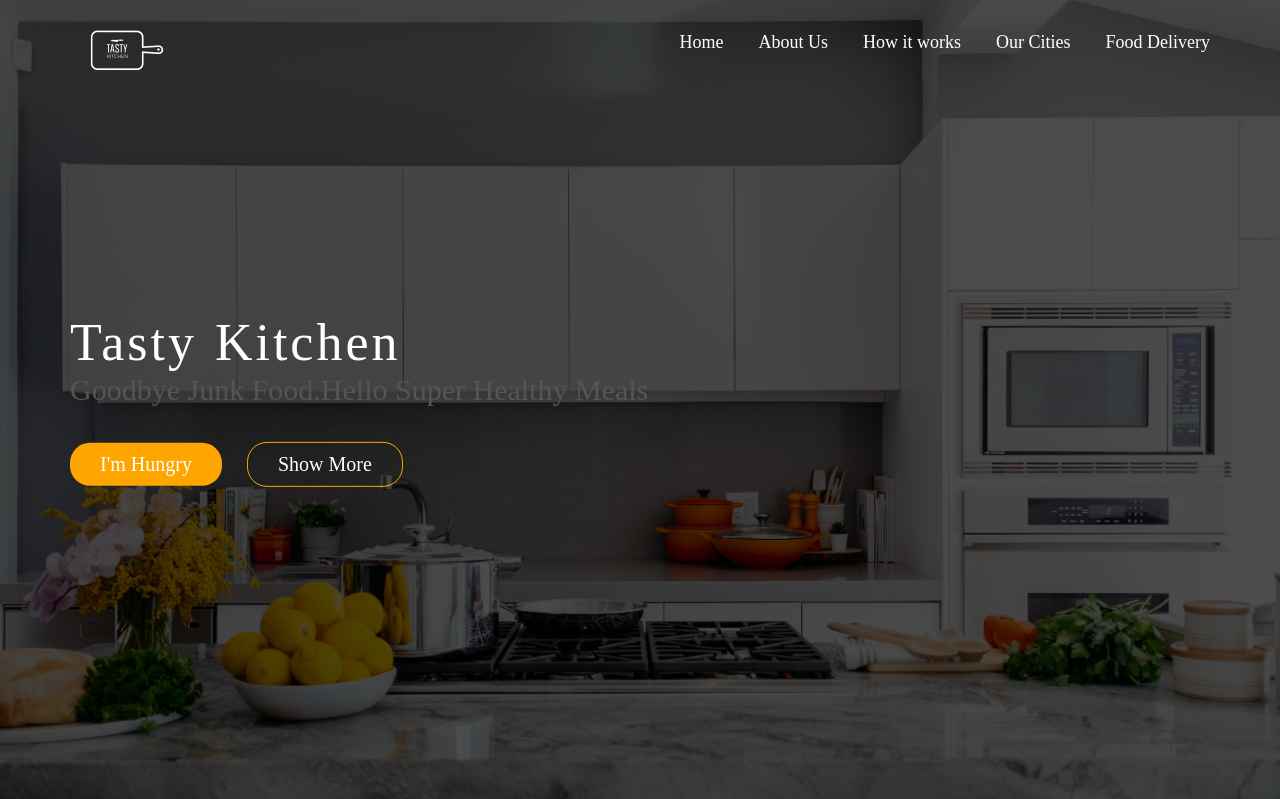
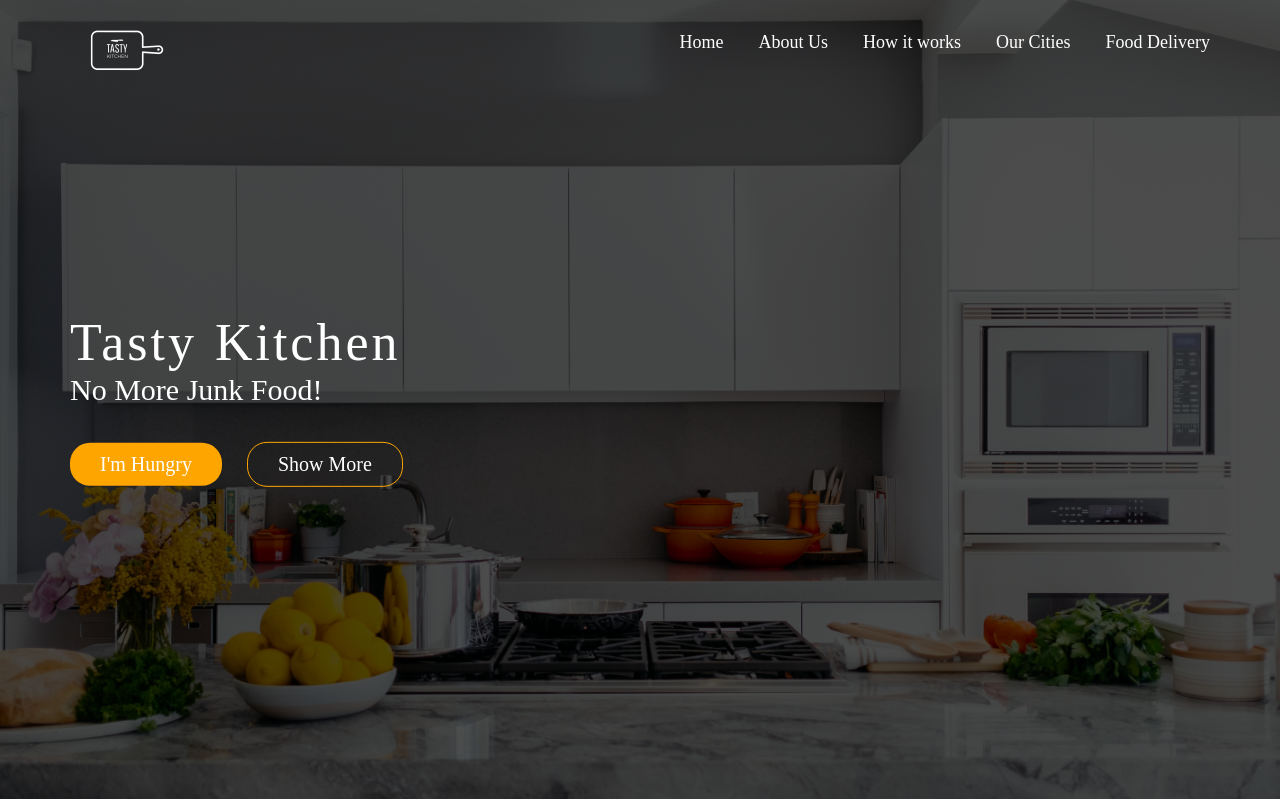
Before and after one commit to williamgyasi/TastyKitchen, a PHP site: page / in a window 1280 px wide. Shown: the top 799 px of the page. Run offline with PHP 8.4, Linux system fonts and the light colour scheme; some libraries are stand-ins or nearby versions.

```diff
--- a/css/style.css
+++ b/css/style.css
@@ -85,6 +85,7 @@ header{
     top: 50%;
     left: 50%;
     transform: translate(-50%,-50%);
+    color: white;
 
 }
 
--- a/index.html
+++ b/index.html
@@ -25,7 +25,7 @@
        </nav>
        <div class="hero-text-box">
            <h1>Tasty Kitchen</h1>
-           <h3>Goodbye Junk Food.Hello Super Healthy Meals</h3>
+           <h3>No More Junk Food!</h3>
            <a href="#" class="btn btn-full">I'm Hungry</a>
            <a href="#" class="btn btn-ghost">Show More</a>
        </div>
```
